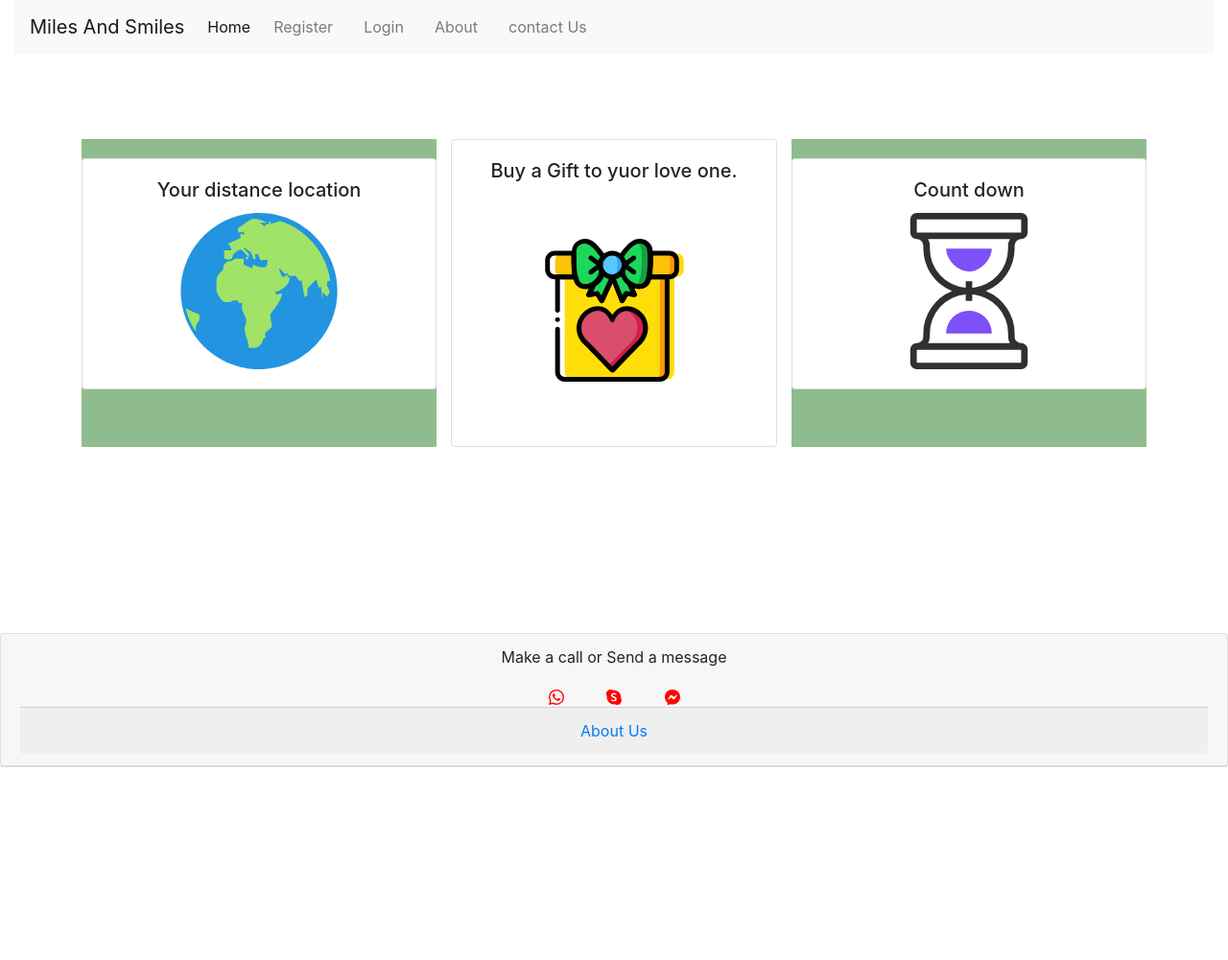
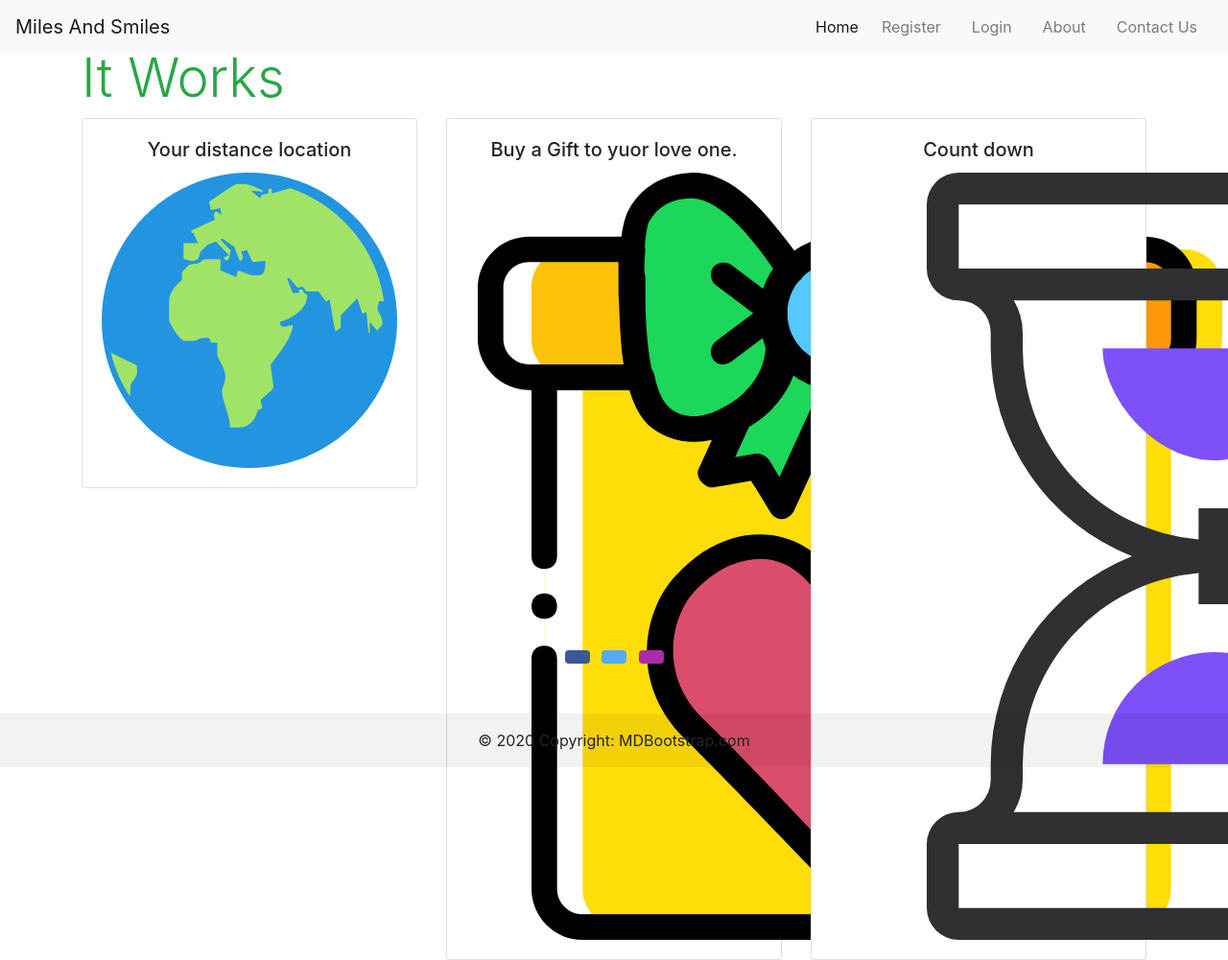
Before and after one commit to VCGithubCode/the-love-bugs, a Django app: page / in a window 1280 px wide; the page is wider, and only the part inside the window is pictured. Shown: that part at 96% size. Before the commit the page ends 800 px from the top of that part, so only its background shows below. Run offline with Django 3.2, Linux system fonts and the light colour scheme; some libraries are stand-ins or nearby versions.

Commit message:
Add bootstrap fixed nav and footer

```diff
--- a/home/templates/home/index.html
+++ b/home/templates/home/index.html
@@ -10,6 +10,12 @@
 
 
 {% block content %}
+
+
+
+
+
+
 
 <h1 class="display-4 text-success"> It Works </h1>
 <div class="row home-container">
--- a/static/css/style.css
+++ b/static/css/style.css
@@ -1,18 +1,15 @@
-Personal style added to application body {
-	display: flex;
-	flex-direction: column;
-	min-height: 100vh;
+
+body {
+  min-height: 100vh; /* Ensure the body takes up at least the full height of the viewport */
+  margin: 0; /* Remove default margin */
+  display: flex;
+  flex-direction: column;
 }
 
-main {
-	flex: 1;
-}
 
-footer {
-	margin-top: auto;
-}
-
-/* home */
+/* move this to somehere telse
+ */
+/* home
 .home-container {
   margin: auto;
   width: 100%;
@@ -50,7 +47,7 @@
 } */
 
 /* Sign Up */
-.form-card {
+/* .form-card {
   background-color: rgb(228, 212, 192);
 }
 .form-container {
@@ -120,4 +117,4 @@
   color: white;
   font-size: 18px;
   text-align: center;
-}
+} */
--- a/templates/base.html
+++ b/templates/base.html
@@ -2,6 +2,7 @@
 
 <!doctype html>
 <html lang="en">
+
 <head>
 
     {% block meta %}
@@ -11,7 +12,9 @@
     {% endblock %}
 
     {% block corecss %}
-        <link rel="stylesheet" href="https://stackpath.bootstrapcdn.com/bootstrap/4.4.1/css/bootstrap.min.css" integrity="sha384-Vkoo8x4CGsO3+Hhxv8T/Q5PaXtkKtu6ug5TOeNV6gBiFeWPGFN9MuhOf23Q9Ifjh" crossorigin="anonymous">
+        <link rel="stylesheet" href="https://stackpath.bootstrapcdn.com/bootstrap/4.4.1/css/bootstrap.min.css"
+              integrity="sha384-Vkoo8x4CGsO3+Hhxv8T/Q5PaXtkKtu6ug5TOeNV6gBiFeWPGFN9MuhOf23Q9Ifjh"
+              crossorigin="anonymous">
         <link type="text/css" href="{% static 'css/style.css' %}" rel="stylesheet">
 
     {% endblock %}
@@ -20,9 +23,14 @@
     {% endblock %}
 
     {% block corejs %}
-        <script src="https://code.jquery.com/jquery-3.4.1.slim.min.js" integrity="sha384-J6qa4849blE2+poT4WnyKhv5vZF5SrPo0iEjwBvKU7imGFAV0wwj1yYfoRSJoZ+n" crossorigin="anonymous"></script>
-        <script src="https://cdn.jsdelivr.net/npm/jquery@3.5.1/dist/jquery.min.js" integrity="sha256-9/aliU8dGd2tb6OSsuzixeV4y/faTqgFtohetphbbj0=" crossorigin="anonymous"></script>
-        <script src="https://stackpath.bootstrapcdn.com/bootstrap/4.4.1/js/bootstrap.min.js" integrity="sha384-wfSDF2E50Y2D1uUdj0O3uMBJnjuUD4Ih7YwaYd1iqfktj0Uod8GCExl3Og8ifwB6" crossorigin="anonymous"></script>
+        <script src="https://code.jquery.com/jquery-3.4.1.slim.min.js"
+                integrity="sha384-J6qa4849blE2+poT4WnyKhv5vZF5SrPo0iEjwBvKU7imGFAV0wwj1yYfoRSJoZ+n"
+                crossorigin="anonymous"></script>
+        <script src="https://cdn.jsdelivr.net/npm/jquery@3.5.1/dist/jquery.min.js"
+                integrity="sha256-9/aliU8dGd2tb6OSsuzixeV4y/faTqgFtohetphbbj0=" crossorigin="anonymous"></script>
+        <script src="https://stackpath.bootstrapcdn.com/bootstrap/4.4.1/js/bootstrap.min.js"
+                integrity="sha384-wfSDF2E50Y2D1uUdj0O3uMBJnjuUD4Ih7YwaYd1iqfktj0Uod8GCExl3Og8ifwB6"
+                crossorigin="anonymous"></script>
     {% endblock %}
 
     {% block extra_js %}
@@ -35,13 +43,15 @@
 <body class="d-flex flex-column min-vh-100">
 <header class="container-fluid fixed-top">
     {% block page_header %}
-        <nav class="navbar navbar-expand-lg navbar-light bg-light">
+        <nav class="navbar navbar-expand-lg navbar-light bg-light fixed-top">
             <a class="navbar-brand" href="{% url 'home' %}">Miles And Smiles</a>
-          <button class="navbar-toggler" type="button" data-toggle="collapse" data-target="#navbarNav" aria-controls="navbarNav" aria-expanded="false" aria-label="Toggle navigation">
+            <button class="navbar-toggler" type="button" data-toggle="collapse" data-target="#navbarNav"
+                    aria-controls="navbarNav" aria-expanded="false" aria-label="Toggle navigation">
                 <span class="navbar-toggler-icon"></span>
             </button>
             <div class="collapse navbar-collapse" id="navbarNav">
-            <ul class="navbar-nav">
+                <ul class="navbar-nav ml-auto">
+                    <!-- Adjusted alignment using ml-auto for right alignment -->
                     <li class="nav-item {% if active_page == 'home' %}active{% endif %}">
                         <a class="nav-link" href="{% url 'home' %}">Home <span class="sr-only">(current)</span></a>
                     </li>
@@ -51,14 +61,17 @@
                         <a class="nav-link mx-2" href="{% url 'profile' %}">Profile</a>
                     </li>
                     <li class="nav-item">
-                <a class="nav-link mx-2 {% if request.path == logout_url %}active{% endif %}" href="{% url 'account_logout' %}">Sign Out</a>
+                        <a class="nav-link mx-2 {% if request.path == logout_url %}active{% endif %}"
+                           href="{% url 'account_logout' %}">Sign Out</a>
                     </li>
                     {% else %}
                     <li class="nav-item">
-                <a class="nav-link mx-2 {% if active_page == 'register' %}active{% endif %}" href="{% url 'account_signup' %}">Register</a>
+                        <a class="nav-link mx-2 {% if active_page == 'register' %}active{% endif %}"
+                           href="{% url 'account_signup' %}">Register</a>
                     </li>
                     <li class="nav-item">
-                <a class="nav-link mx-2 {% if active_page == 'login' %}active{% endif %}" href="{% url 'account_login' %}">Login</a>
+                        <a class="nav-link mx-2 {% if active_page == 'login' %}active{% endif %}"
+                           href="{% url 'account_login' %}">Login</a>
                     </li>
                     {% endif %}
 
@@ -67,7 +80,7 @@
                     </li>
 
                     <li class="nav-item {% if active_page == 'contact' %}active{% endif %}">
-                <a class="nav-link mx-2" href="{% url 'contact' %}">contact Us</a>
+                        <a class="nav-link mx-2" href="{% url 'contact' %}">Contact Us</a>
                     </li>
 
 
@@ -78,49 +91,62 @@
 </header>
 
 <!-- Wrap your content in a main container -->
-    <main class="container">
+<main class="container mt-5">
     {% block content %}
     <!-- Your existing content here -->
     {% endblock %}
 </main>
 
+<footer class="bg-body-tertiary text-center fixed-bottom">
+    <!-- Grid container -->
+    <div class="container p-4 pb-0">
+        <!-- Section: Social media -->
+        <section class="mb-4">
+            <!-- Facebook -->
+            <a
+            data-mdb-ripple-init
+                class="btn text-white btn-floating m-1"
+                style="background-color: #3b5998;"
+                href="#!"
+                role="button"
+                ><i class="fab fa-facebook-f"></i
+            ></a>
+
+            <!-- Twitter -->
+            <a
+                data-mdb-ripple-init
+                class="btn text-white btn-floating m-1"
+                style="background-color: #55acee;"
+                href="#!"
+                role="button"
+                ><i class="fab fa-twitter"></i
+            ></a>
+
+            <!-- Google -->
+
+            <!-- Instagram -->
+            <a
+                data-mdb-ripple-init
+                class="btn text-white btn-floating m-1"
+                style="background-color: #ac2bac;"
+                href="#!"
+                role="button"
+                ><i class="fab fa-instagram"></i
+            ></a>
 
 
 
+            </section>
+            <!-- Section: Social media -->
+            </div>
+            <!-- Grid container -->
 
-
-    <footer id="footer">
-      <div class="card text-center" id="footer-content">
-          <div class="card-header">
-              <p>Make a call or Send a message </p>
-
-              <span class="card-body">
-                  <a href="https://web.whatsapp.com/" target="_blank"><svg xmlns="http://www.w3.org/2000/svg" width="16"
-                          height="16" fill="red" class="bi bi-whatsapp" viewBox="0 0 16 16">
-                          <path
-                              d="M13.601 2.326A7.85 7.85 0 0 0 7.994 0C3.627 0 .068 3.558.064 7.926c0 1.399.366 2.76 1.057 3.965L0 16l4.204-1.102a7.9 7.9 0 0 0 3.79.965h.004c4.368 0 7.926-3.558 7.93-7.93A7.9 7.9 0 0 0 13.6 2.326zM7.994 14.521a6.6 6.6 0 0 1-3.356-.92l-.24-.144-2.494.654.666-2.433-.156-.251a6.56 6.56 0 0 1-1.007-3.505c0-3.626 2.957-6.584 6.591-6.584a6.56 6.56 0 0 1 4.66 1.931 6.56 6.56 0 0 1 1.928 4.66c-.004 3.639-2.961 6.592-6.592 6.592m3.615-4.934c-.197-.099-1.17-.578-1.353-.646-.182-.065-.315-.099-.445.099-.133.197-.513.646-.627.775-.114.133-.232.148-.43.05-.197-.1-.836-.308-1.592-.985-.59-.525-.985-1.175-1.103-1.372-.114-.198-.011-.304.088-.403.087-.088.197-.232.296-.346.1-.114.133-.198.198-.33.065-.134.034-.248-.015-.347-.05-.099-.445-1.076-.612-1.47-.16-.389-.323-.335-.445-.34-.114-.007-.247-.007-.38-.007a.73.73 0 0 0-.529.247c-.182.198-.691.677-.691 1.654s.71 1.916.81 2.049c.098.133 1.394 2.132 3.383 2.992.47.205.84.326 1.129.418.475.152.904.129 1.246.08.38-.058 1.171-.48 1.338-.943.164-.464.164-.86.114-.943-.049-.084-.182-.133-.38-.232" />
-                      </svg></a>
-              </span>
-              <span class="card-body">
-                  <a href="https://skype.com/" target="_blank"><svg xmlns="http://www.w3.org/2000/svg" width="16"
-                          height="16" fill="red" class="bi bi-skype" viewBox="0 0 16 16">
-                          <path
-                              d="M4.671 0c.88 0 1.733.247 2.468.702a7.42 7.42 0 0 1 6.02 2.118 7.37 7.37 0 0 1 2.167 5.215q0 .517-.072 1.026a4.66 4.66 0 0 1 .6 2.281 4.64 4.64 0 0 1-1.37 3.294A4.67 4.67 0 0 1 11.18 16c-.84 0-1.658-.226-2.37-.644a7.42 7.42 0 0 1-6.114-2.107A7.37 7.37 0 0 1 .529 8.035q0-.545.08-1.081a4.644 4.644 0 0 1 .76-5.59A4.68 4.68 0 0 1 4.67 0zm.447 7.01c.18.309.43.572.729.769a7 7 0 0 0 1.257.653q.737.308 1.145.523c.229.112.437.264.615.448.135.142.21.331.21.528a.87.87 0 0 1-.335.723c-.291.196-.64.289-.99.264a2.6 2.6 0 0 1-1.048-.206 11 11 0 0 1-.532-.253 1.3 1.3 0 0 0-.587-.15.72.72 0 0 0-.501.176.63.63 0 0 0-.195.491.8.8 0 0 0 .148.482 1.2 1.2 0 0 0 .456.354 5.1 5.1 0 0 0 2.212.419 4.6 4.6 0 0 0 1.624-.265 2.3 2.3 0 0 0 1.08-.801c.267-.39.402-.855.386-1.327a2.1 2.1 0 0 0-.279-1.101 2.5 2.5 0 0 0-.772-.792A7 7 0 0 0 8.486 7.3a1 1 0 0 0-.145-.058 18 18 0 0 1-1.013-.447 1.8 1.8 0 0 1-.54-.387.73.73 0 0 1-.2-.508.8.8 0 0 1 .385-.723 1.76 1.76 0 0 1 .968-.247c.26-.003.52.03.772.096q.412.119.802.293c.105.049.22.075.336.076a.6.6 0 0 0 .453-.19.7.7 0 0 0 .18-.496.72.72 0 0 0-.17-.476 1.4 1.4 0 0 0-.556-.354 3.7 3.7 0 0 0-.708-.183 6 6 0 0 0-1.022-.078 4.5 4.5 0 0 0-1.536.258 2.7 2.7 0 0 0-1.174.784 1.9 1.9 0 0 0-.45 1.287c-.01.37.076.736.25 1.063" />
-                      </svg></a>
-              </span>
-              <span class="card-body">
-                  <a href="https://www.messenger.com/" target="_blank"><svg xmlns="http://www.w3.org/2000/svg" width="16"
-                          height="16" fill="red" class="bi bi-messenger" viewBox="0 0 16 16">
-                          <path
-                              d="M0 7.76C0 3.301 3.493 0 8 0s8 3.301 8 7.76-3.493 7.76-8 7.76c-.81 0-1.586-.107-2.316-.307a.64.64 0 0 0-.427.03l-1.588.702a.64.64 0 0 1-.898-.566l-.044-1.423a.64.64 0 0 0-.215-.456C.956 12.108 0 10.092 0 7.76m5.546-1.459-2.35 3.728c-.225.358.214.761.551.506l2.525-1.916a.48.48 0 0 1 .578-.002l1.869 1.402a1.2 1.2 0 0 0 1.735-.32l2.35-3.728c.226-.358-.214-.761-.551-.506L9.728 7.381a.48.48 0 0 1-.578.002L7.281 5.98a1.2 1.2 0 0 0-1.735.32z" />
-                      </svg></a>
-              </span>
-
-              <div class="card-footer text-body-secondary">
-                  <a href="#">About Us</a>
+            <!-- Copyright -->
+            <div class="text-center p-3" style="background-color: rgba(0, 0, 0, 0.05);">
+                © 2020 Copyright:
+                <a class="text-body" href="https://mdbootstrap.com/">MDBootstrap.com</a>
             </div>
-          </div>
-      </div>
+            <!-- Copyright -->
             </footer>
             </body>
             </html>
```
Also changed, not shown: home/templates/home/profile_view.html (+16 -8 lines). Lines whose indentation alone changed are shown as unchanged.
